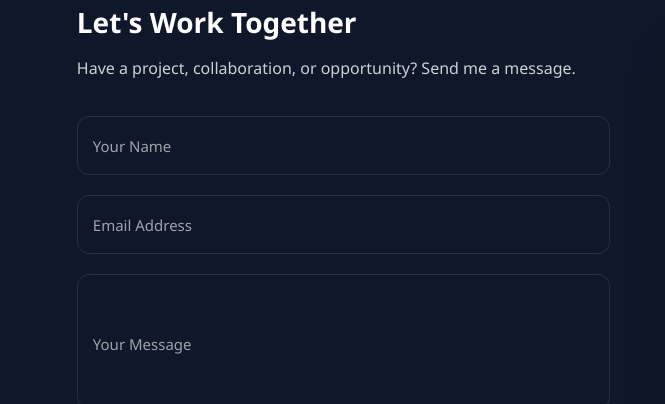
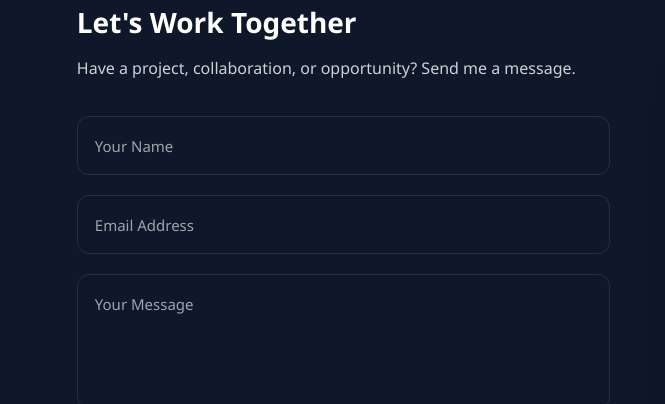
Before and after one commit to yowennn/my-portfolio, a website: page index.html in a window 1280 px wide. Shown: the part 1859-2263 px from the top of the page, 0-665 px from the left. Drawn offline with nearby package versions, Linux system fonts and the light colour scheme; grey boxes are pictures that could not be loaded.

Commit message:
Update style.css

```diff
--- a/css/style.css
+++ b/css/style.css
@@ -961,12 +961,11 @@ body {
 
 .input-group label {
   position: absolute;
-  left: 16px;
-  top: 50%;
-  transform: translateY(-50%);
-  font-size: 15px;
+  top: 20px;
+  left: 18px;
   color: var(--text);
   opacity: 0.6;
+  font-size: 15px;
   pointer-events: none;
   transition: all 0.25s ease;
 }
@@ -982,8 +981,10 @@ body {
 .input-group input:not(:placeholder-shown) + label,
 .input-group textarea:focus + label,
 .input-group textarea:not(:placeholder-shown) + label {
-  transform: translateY(-150%);
-  font-size: 12px;
+  top: -12px;
+  left: 10px;
+  font-size: 13px;
+  font-weight: 500;
   color: var(--accent);
   opacity: 1;
 }
```
